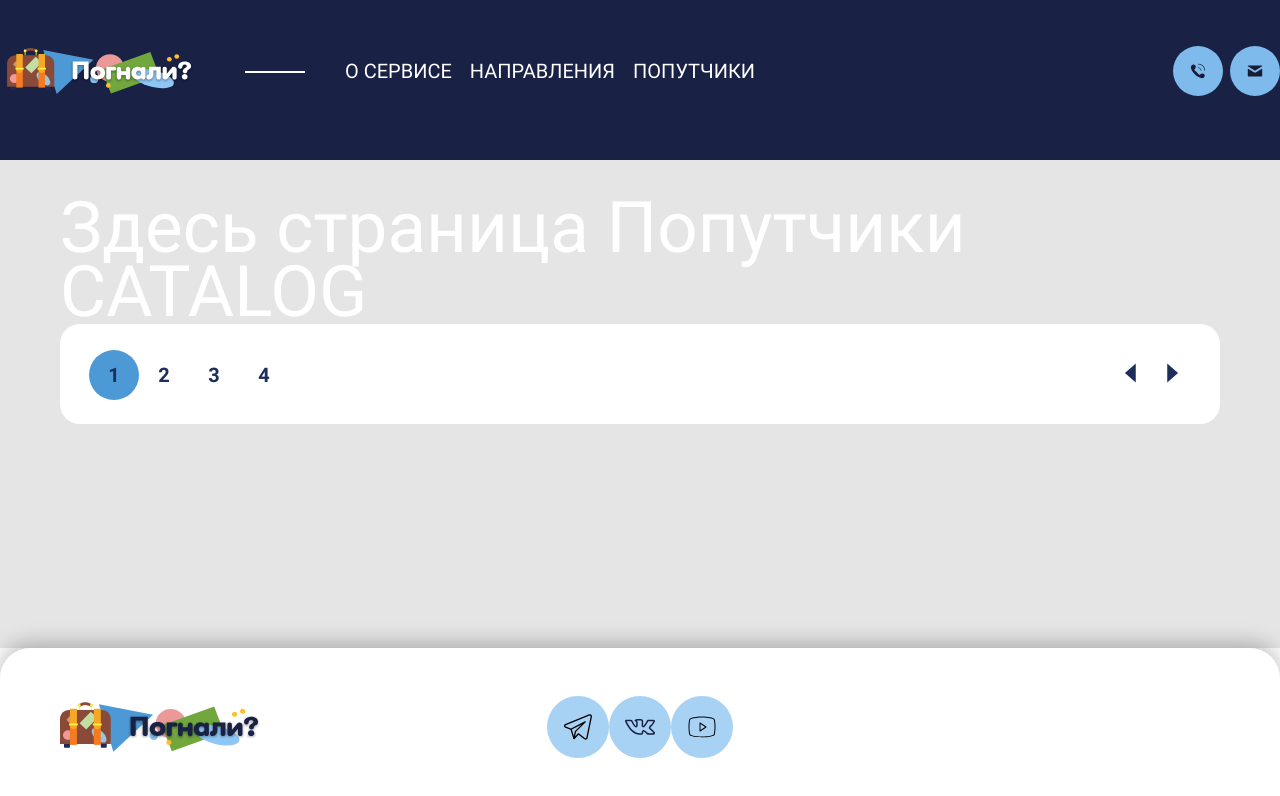
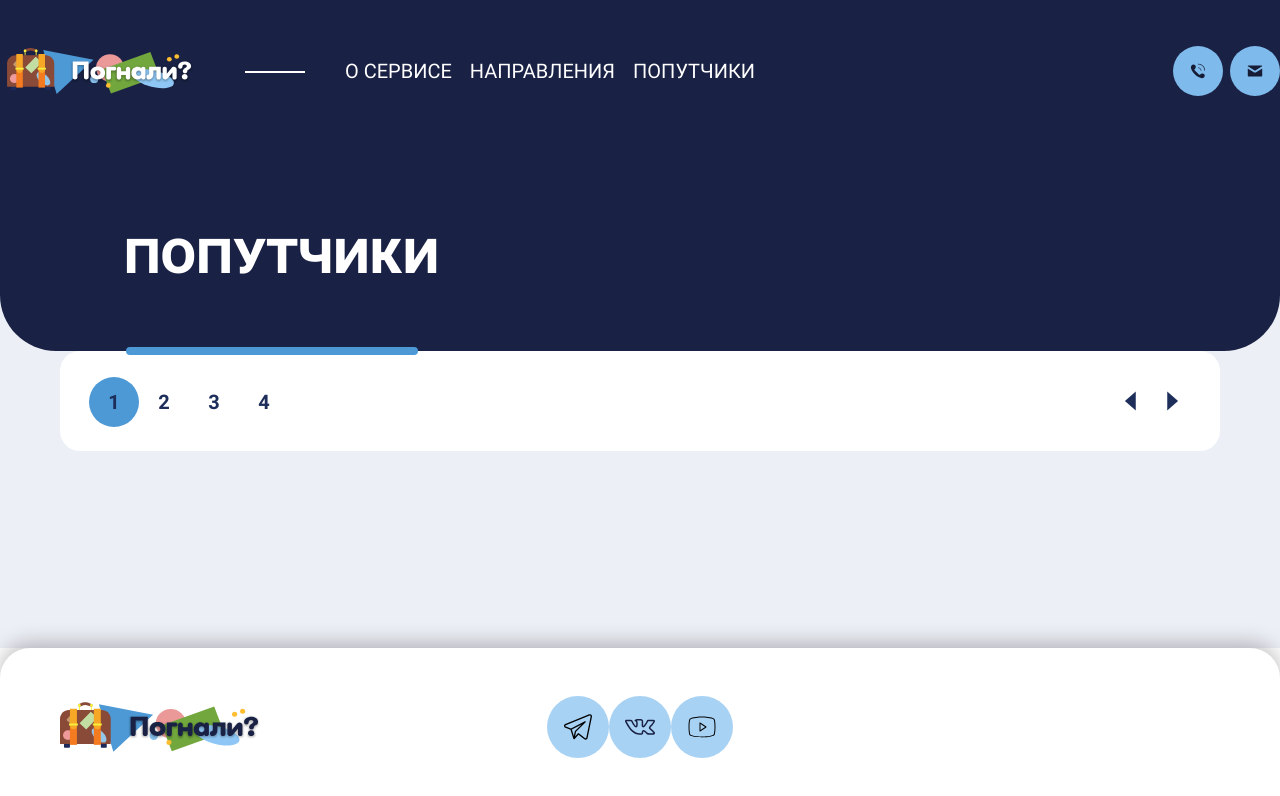
Before and after one commit to FeHixX/Project-LetsGo, a Next.js app: page /companions in a window 1280 px wide. Shown: the top 796 px of the page. Built offline with nearby package versions, Linux system fonts and the light colour scheme.

Commit message:
fix: добавляет изменения в компоненты

```diff
--- a/src/modules/footer/social/social.module.scss
+++ b/src/modules/footer/social/social.module.scss
@@ -33,9 +33,11 @@
     transition: opacity variables.$transition;
   }
 
-  &:hover {
+  &:hover,
+  &:focus-visible {
+    background-color: var(--color-picton-blue);
+    outline: none;
     opacity: 1;
-    background-color: var(--color-picton-blue);
   }
 
   &:active {
--- a/src/shared/styles/global.scss
+++ b/src/shared/styles/global.scss
@@ -16,6 +16,16 @@
   --color-white-smoke: #f2f2f2;
   --color-solitude: #edeff6;
   --color-whisper: #e5e5e5;
+  --color-link-water: #cbced9;
+  --color-midnight-express-2: #161c35;
+  --color-charcoal: #444;
+  --color-echo-blue: #aeb4cb;
+  --color-gainsboro: #d9d9d9;
+  --color-catalina-blue: #1d2e5b;
+  --color-pink-swan: #b2b2b2;
+  --color-solitude-2: #e2e5f1;
+  --color-hawkes-blue: #dfe3f0;
+  --color-hawkes-blue-2: #d1d7e9;
 }
 
 * {
--- a/src/views/companions/companions.module.scss
+++ b/src/views/companions/companions.module.scss
@@ -4,28 +4,6 @@
 
 .root {
   width: 100%;
-  padding: func.rem(40) 0;
-  background-color: var(--color-whisper);
+  padding: 0 0 72px;
+  background-color: var(--color-solitude);
 }
-
-.title {
-  color: var(--color-white-default);
-  text-align: left;
-}
-
-.image {
-  display: block;
-  width: 100%;
-  max-width: func.rem(512);
-  height: auto;
-  margin: 0 auto;
-
-  @include mixins.tablet-small {
-    max-width: func.rem(400);
-  }
-}
-
-.companions {
-  padding: 20px;
-  background-color: #f4f4f4;
-}
--- a/src/views/companions/companions.tsx
+++ b/src/views/companions/companions.tsx
@@ -1,6 +1,7 @@
 import { FC } from 'react'
+import { PageHeader } from '@/modules/pageHeader'
 import { Pagination } from '@/modules/pagination'
-import { Heading, Wrapper } from '@/ui'
+import { Wrapper } from '@/ui'
 import classNames from 'classnames'
 
 import styles from './companions.module.scss'
@@ -11,10 +12,8 @@ const Companions: FC<CompanionsProps> = ({ className }) => {
 
   return (
     <main className={rootClassName}>
+      <PageHeader className={styles.header}>Попутчики</PageHeader>
       <Wrapper>
-        <Heading tagName="h1" className={styles.title}>
-          Здесь страница Попутчики CATALOG
-        </Heading>
         <Pagination />
       </Wrapper>
     </main>
--- a/src/views/directions/directions.module.scss
+++ b/src/views/directions/directions.module.scss
@@ -4,28 +4,14 @@
 
 .root {
   width: 100%;
-  padding: func.rem(40) 0;
-  background-color: var(--color-whisper);
-}
+  padding: 0 0 72px;
+  background-color: var(--color-solitude);
 
-.title {
-  color: var(--color-white-default);
-  text-align: left;
-}
-
-.image {
-  display: block;
-  width: 100%;
-  max-width: func.rem(512);
-  height: auto;
-  margin: 0 auto;
+  @include mixins.tablet {
+    padding: 0 0 63px;
+  }
 
   @include mixins.tablet-small {
-    max-width: func.rem(400);
+    padding: 0 0 43px;
   }
 }
-
-.directions {
-  padding: 20px;
-  background-color: #f4f4f4;
-}
```
Also changed, not shown: src/views/directions/directions.tsx (+4 -8 lines), src/views/home/home.tsx (+6 -11 lines).
